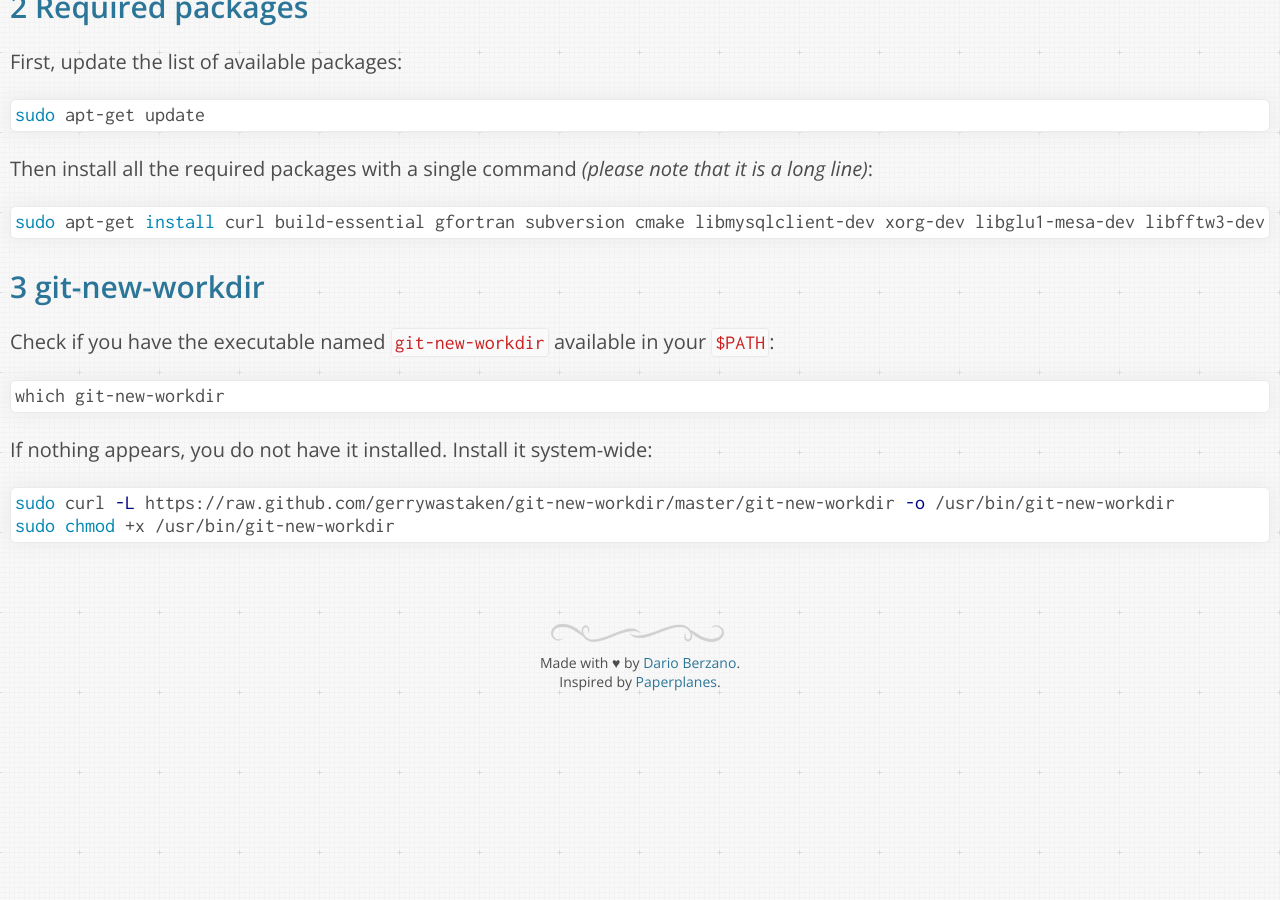
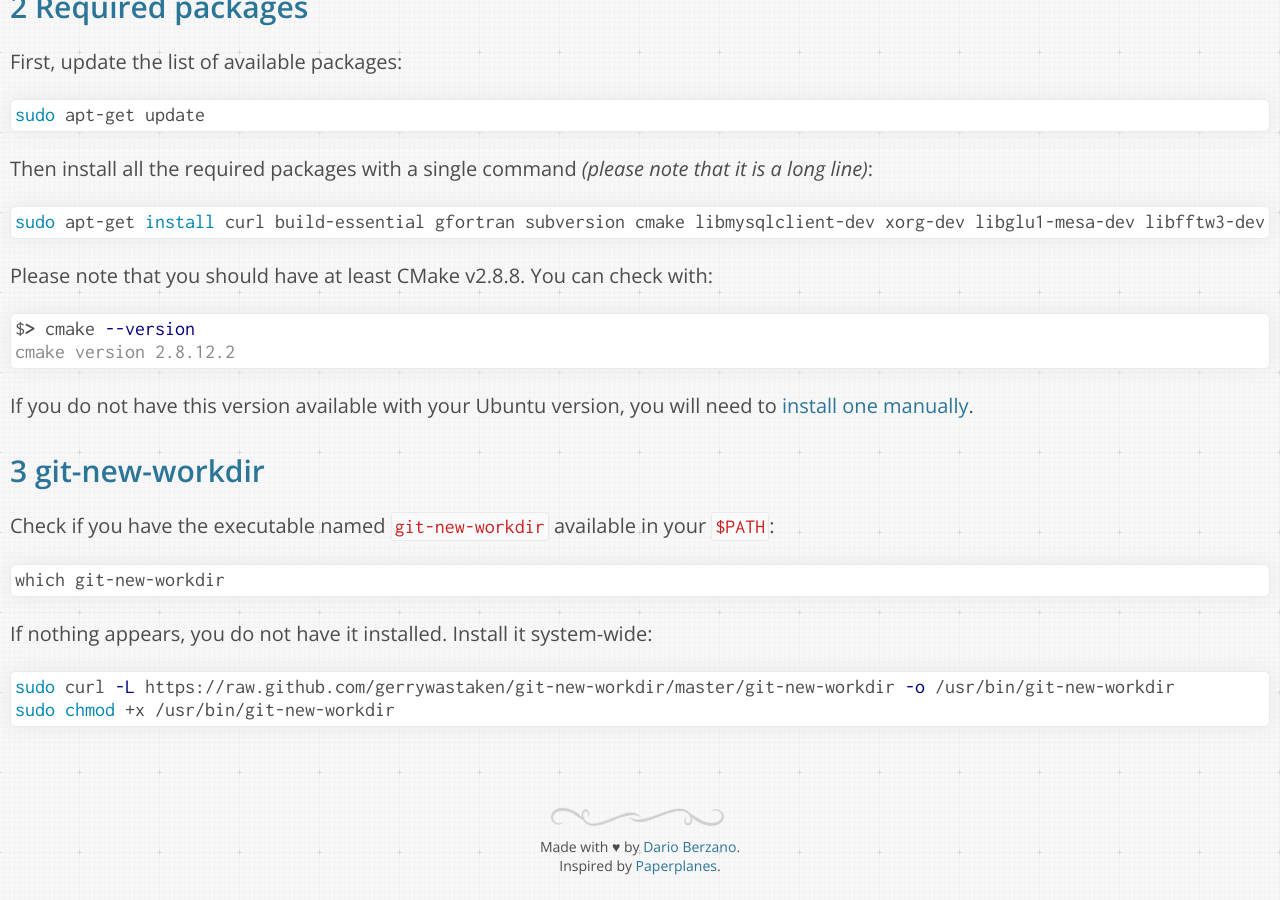
Before and after one commit to dberzano/dberzano.github.io, a Jekyll site: the page built from alice/install-aliroot/prereq-ubuntu.md, in a window 1280 px wide and 900 px high, scrolled down 988 px. Built offline with Jekyll 4.4.1, drawn with Linux system fonts in a browser that asks for light colours; Markdown is read by kramdown in place of the engine named in the settings; before the commit the page ends 1704 px from its top, so only the background shows below that.

Commit message:
AliInst: CMake >= v2.8.8 is required

````diff
--- a/alice/install-aliroot/prereq-ubuntu.md
+++ b/alice/install-aliroot/prereq-ubuntu.md
@@ -53,6 +53,18 @@ note that it is a long line)*:
 sudo apt-get install curl build-essential gfortran subversion cmake libmysqlclient-dev xorg-dev libglu1-mesa-dev libfftw3-dev libssl-dev libxml2-dev libtool automake git unzip libcgal-dev
 ```
 
+Please note that you should have at least **CMake v2.8.8**. You can
+check with:
+
+```console
+$> cmake --version
+cmake version 2.8.12.2
+```
+
+If you do not have this version available with your Ubuntu version,
+you will need to
+[install one manually](http://www.cmake.org/download/).
+
 
 git-new-workdir
 ---------------
````
Also changed, not shown: alice/install-aliroot/prereq-osx.md (+1 -1 lines).
